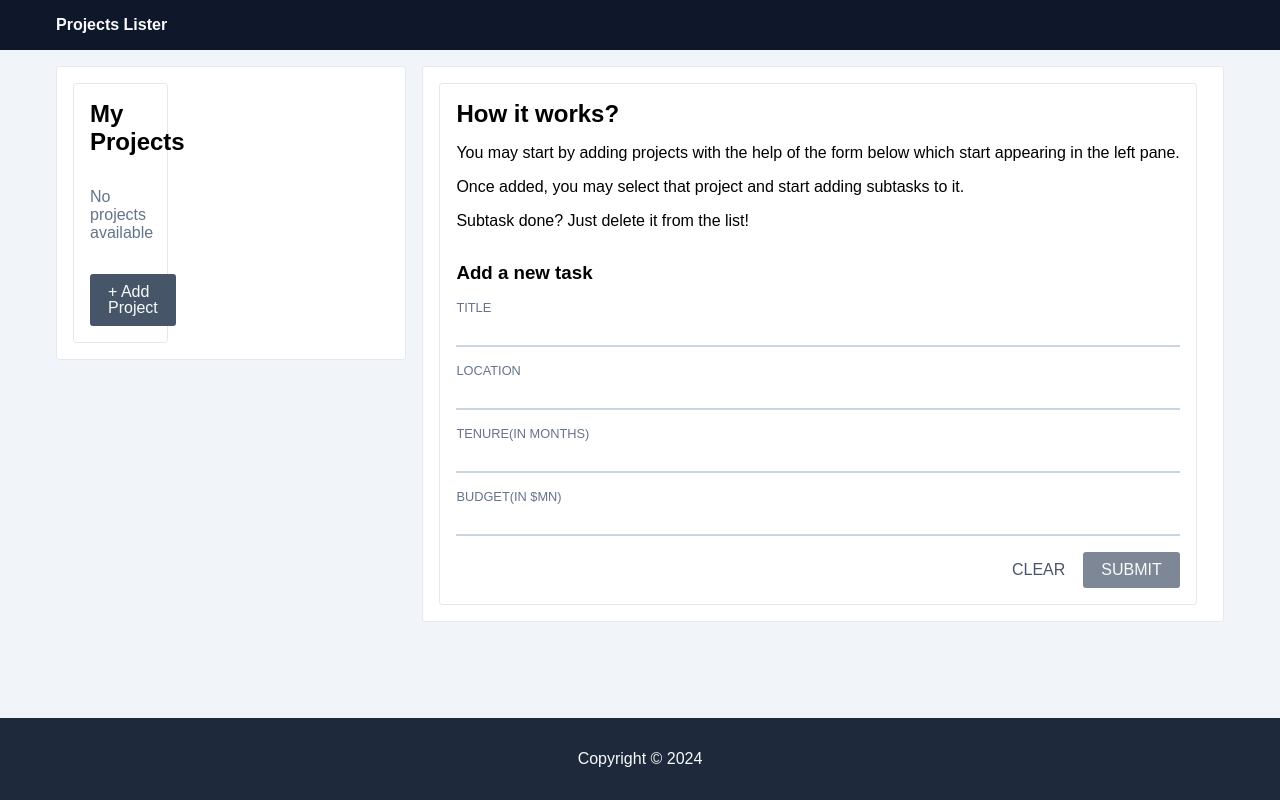
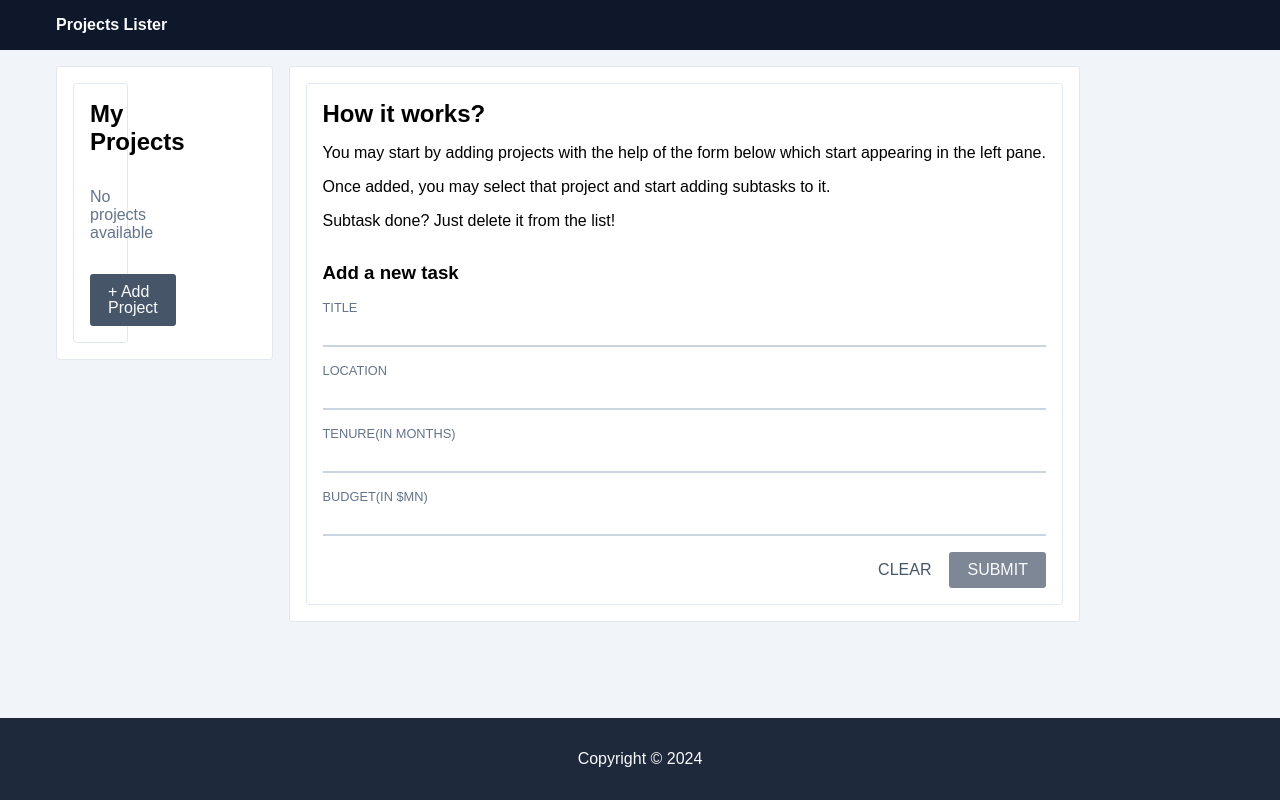
Before and after one commit to sample-react-projects/projects-lister, a React (Vite) app: page / in a window 1280 px wide. Built offline with nearby package versions, Linux system fonts and the light colour scheme.

Commit message:
Strip out styles

```diff
--- a/src/components/App/App.module.scss
+++ b/src/components/App/App.module.scss
@@ -8,14 +8,4 @@
     padding: 0 1rem;
     width: 100%;
   }
-
-  &__rail-left {
-    max-width: 400px;
-    width: 30%;
-  }
-
-  &__rail-right {
-    display: inline-block;
-    flex: 1;
-  }
 }
```
